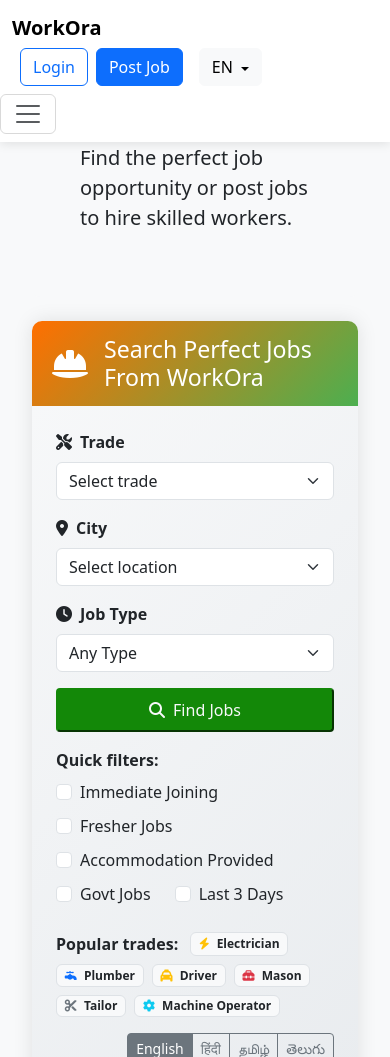
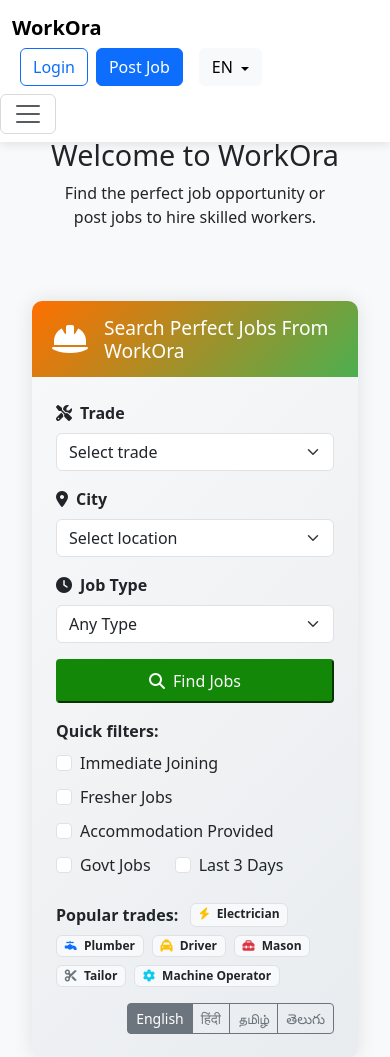
Before and after one commit to abhii314/WorkOra, a Django app: page / in a window 390 px wide. Shown: the top 1057 px of the page. Run offline with Django 5.2, Linux system fonts and the light colour scheme; data that the repository does not hold is empty; some libraries are stand-ins or nearby versions.

Commit message:
fixed UI

```diff
--- a/templates/index.html
+++ b/templates/index.html
@@ -72,9 +72,31 @@
             transform: scale(1.1);
             box-shadow: 0 3px 8px rgba(0,0,0,0.15);
         }
-        h1{
-          margin-top:0;
-        }
+        @media (max-width: 768px) {
+  h1 {
+    font-size: 1.8rem;
+    text-align: center;
+    margin-top: 1rem; /* Add space if hidden under navbar */
+  }
+
+  p.lead {
+    font-size: 1rem;
+    text-align: center;
+  }
+
+  .p-5 {
+    padding: 2rem 1rem !important; /* Reduce padding on small devices */
+  }
+
+  .search-header h3 {
+    font-size: 1.2rem;
+  }
+}
+@media (max-width: 768px) {
+  .container > .bg-light {
+    margin-top: 70px; /* Push content below navbar */
+  }
+}
     </style>
 </head>
 <body class="bg-light">
```
